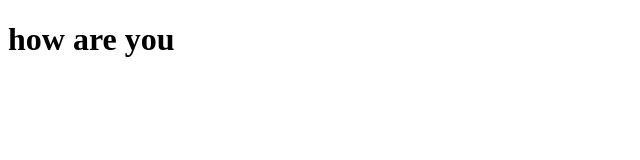
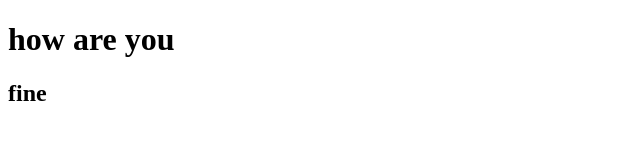
Before and after one commit to chc79104/chc79104.github.io, a plain HTML site: page index.html in a window 1280 px wide. Shown: the full height of the page, 0-640 px from the left. Drawn offline with Linux system fonts and the light colour scheme.

Commit message:
commited 1

```diff
--- a/index.html
+++ b/index.html
@@ -8,5 +8,6 @@
 </head>
 <body>
     <h1>how are you</h1>
+    <h2>fine</h2>
 </body>
 </html>
```
